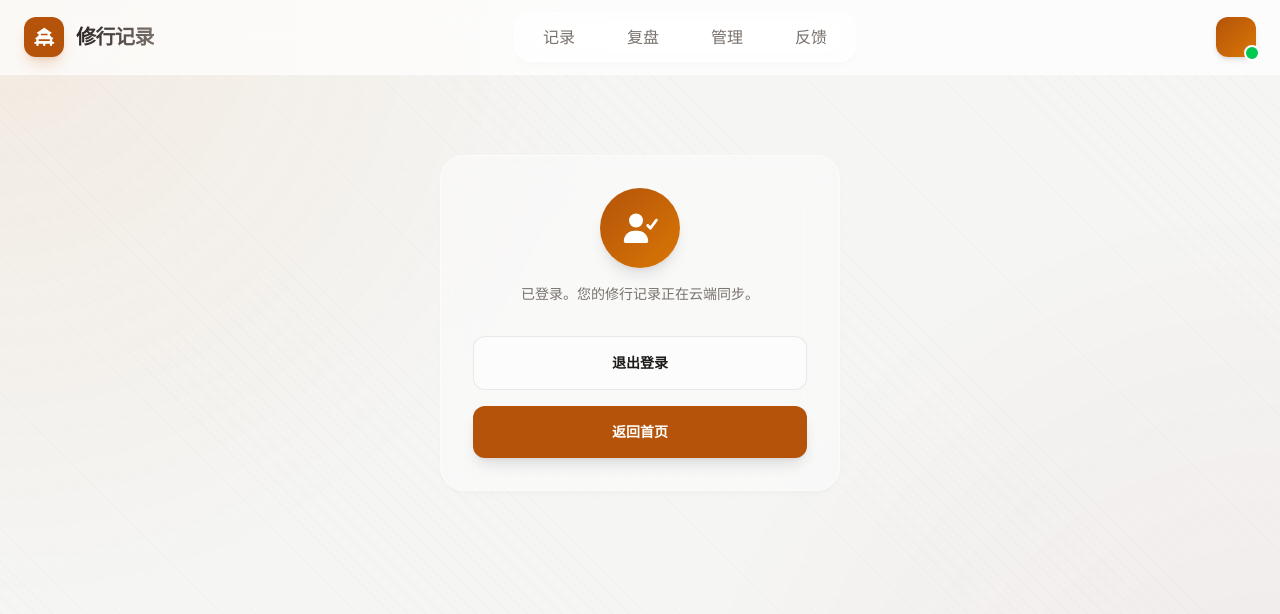
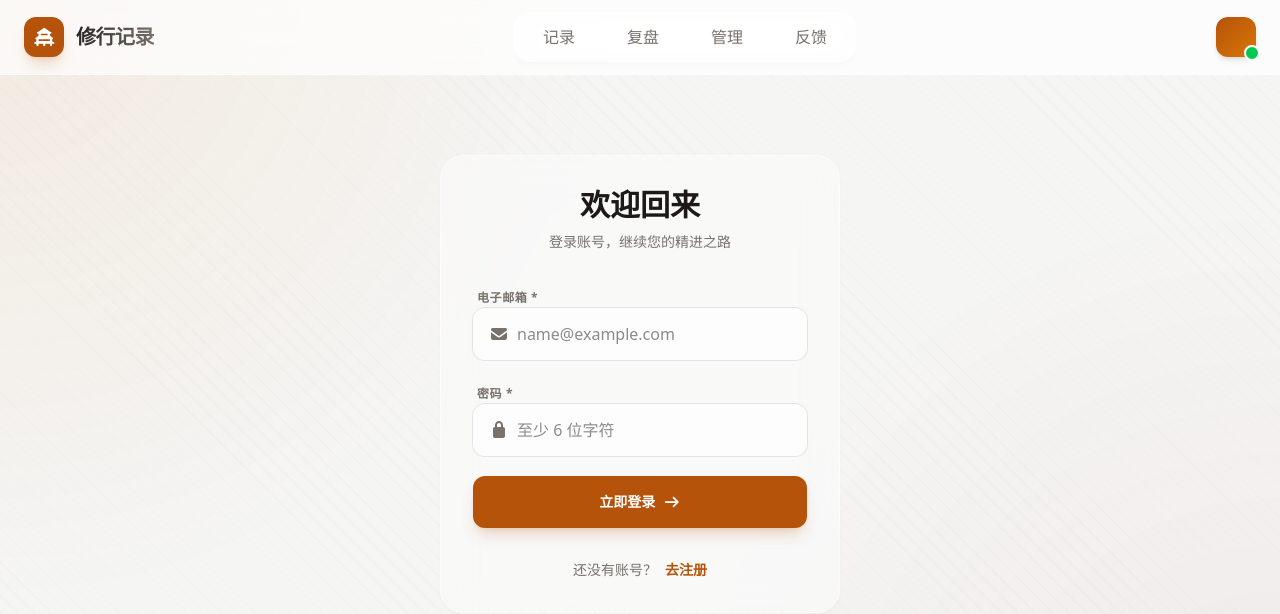
Before and after one commit to Zhiyuan95/PTXMB, a Next.js app: page /auth in a window 1280 px wide. Shown: the top 614 px of the page. Built offline with nearby package versions, Linux system fonts and the light colour scheme; no server answers.

Commit message:
feat: Add Supabase authentication with dedicated login/registration pages and update PWA dependencies.

```diff
--- a/app/auth/page.tsx
+++ b/app/auth/page.tsx
@@ -8,180 +8,179 @@ import { FontAwesomeIcon } from "@fortawesome/react-fontawesome";
 import {
   faEnvelope,
   faLock,
-  faUserCheck,
-  faRightToBracket,
-  faCloudUploadAlt,
+  faUser,
+  faArrowRight
 } from "@fortawesome/free-solid-svg-icons";
 
 export default function AuthPage() {
-  const { user, signInWithEmail, signUpWithEmail, signOut } = useAuth();
-  const [isLoginMode, setIsLoginMode] = useState(false); // 默认显示注册/绑定，鼓励用户保存数据
+  const { signInWithEmail, signUpWithEmail } = useAuth();
+  const router = useRouter();
+
+  // 状态： "login" | "register"
+  const [mode, setMode] = useState<"login" | "register">("login");
+
+  const [name, setName] = useState("");
   const [email, setEmail] = useState("");
   const [password, setPassword] = useState("");
+
   const [loading, setLoading] = useState(false);
   const [error, setError] = useState<string | null>(null);
-  const [message, setMessage] = useState<string | null>(null);
-  const router = useRouter();
+  const [successMsg, setSuccessMsg] = useState<string | null>(null);
 
   const handleSubmit = async (e: React.FormEvent) => {
     e.preventDefault();
     setLoading(true);
     setError(null);
-    setMessage(null);
+    setSuccessMsg(null);
 
     try {
-      if (isLoginMode) {
-        // 登录逻辑
+      if (mode === "login") {
+        // 登录
         const { error } = await signInWithEmail(email, password);
         if (error) throw error;
-        router.push("/"); // 登录成功回首页
+        router.push("/"); // 登录成功跳转
       } else {
-        // 注册/绑定逻辑
-        const { error } = await signUpWithEmail(email, password);
+        // 注册
+        if (!name.trim()) throw new Error("请输入您的称呼");
+
+        const { error } = await signUpWithEmail(email, password, name);
         if (error) throw error;
-        setMessage(
-          "账号绑定成功！请检查邮箱进行验证（如需要），您的数据已保存。",
-        );
+
+        // 注册成功后，通常 Supabase 默认开启邮箱验证。
+        // 如果你关闭了邮箱验证，可以直接登录。
+        // 这里假设需要验证，或者直接提示用户。
+        setSuccessMsg("注册成功！");
+        // 如果 Supabase 设置为不需要验证邮箱即可登录，这里可以自动登录，或者切回登录页
+        // router.push("/");
       }
     } catch (err: any) {
-      setError(
-        err.message === "User already registered"
-          ? "该邮箱已被注册，请切换到登录模式。"
-          : err.message,
-      );
+      setError(err.message || "发生错误，请重试");
     } finally {
       setLoading(false);
     }
   };
-
-  const isAnonymous = user?.is_anonymous;
 
   return (
     <div className="min-h-screen pb-20 font-sans bg-[color:var(--background)]">
       <Navigation />
 
       <main className="max-w-md mx-auto px-6 pt-12">
-        <div className="glass-card p-8 rounded-3xl animate-fade-in">
-          {/* 用户状态头 */}
-          <div className="text-center mb-8">
-            <div className="w-20 h-20 mx-auto rounded-full bg-gradient-to-br from-[color:var(--primary)] to-[color:var(--accent)] flex items-center justify-center text-white text-3xl font-bold shadow-lg mb-4">
-              {isAnonymous ? "?" : <FontAwesomeIcon icon={faUserCheck} />}
-            </div>
-            <h2 className="font-display text-2xl font-bold text-[color:var(--ink)]">
-              {isAnonymous ? "游客模式" : user?.email}
+        <div className="glass-card p-8 rounded-3xl animate-fade-in shadow-xl border border-white/40">
+
+          {/* 标题区 */}
+          <div className="mb-8 text-center">
+            <h2 className="font-display text-3xl font-bold text-[color:var(--ink)] mb-2">
+              {mode === "login" ? "欢迎回来" : "加入修行"}
             </h2>
-            <p className="text-sm text-[color:var(--muted)] mt-2">
-              {isAnonymous
-                ? "当前数据仅保存在此设备。建议绑定邮箱以永久保存。"
-                : "已登录。您的修行记录正在云端同步。"}
+            <p className="text-[color:var(--muted)] text-sm">
+              {mode === "login"
+                ? "登录账号，继续您的精进之路"
+                : "创建账号，开始记录每一份功德"}
             </p>
           </div>
 
-          {!isAnonymous && !error && !message ? (
-            <div className="space-y-4">
-              <button
-                onClick={() => signOut()}
-                className="w-full rounded-xl border border-[color:var(--line)] bg-white/50 py-4 text-sm font-bold text-[color:var(--ink)] hover:bg-white transition-all"
-              >
-                退出登录
-              </button>
-              <button
-                onClick={() => router.push("/")}
-                className="w-full rounded-xl bg-[color:var(--primary)] py-4 text-sm font-bold text-white shadow-lg hover:opacity-90 transition-all"
-              >
-                返回首页
-              </button>
+          {/* 表单 */}
+          <form onSubmit={handleSubmit} className="space-y-5">
+
+            {/* 只有注册模式显示名字输入 */}
+            {mode === "register" && (
+              <div className="space-y-1 animate-fade-in">
+                <label className="text-xs font-bold text-[color:var(--muted)] uppercase tracking-wider ml-1">
+                  怎么称呼您 *
+                </label>
+                <div className="relative">
+                  <FontAwesomeIcon icon={faUser} className="absolute left-4 top-1/2 -translate-y-1/2 text-[color:var(--muted)]" />
+                  <input
+                    type="text"
+                    required
+                    value={name}
+                    onChange={(e) => setName(e.target.value)}
+                    placeholder="您的法名或昵称"
+                    className="w-full rounded-xl border-0 bg-white/60 pl-11 pr-4 py-3.5 text-[color:var(--ink)] ring-1 ring-[color:var(--line)] focus:ring-2 focus:ring-[color:var(--primary)] transition-all"
+                  />
                 </div>
-          ) : (
-            <>
-              {/* 切换 Tab */}
-              <div className="flex p-1 bg-[color:var(--surface-strong)] rounded-xl mb-6">
-                <button
-                  onClick={() => {
-                    setIsLoginMode(false);
-                    setError(null);
-                  }}
-                  className={`flex-1 py-2.5 text-sm font-bold rounded-lg transition-all ${!isLoginMode ? "bg-white text-[color:var(--primary)] shadow-sm" : "text-[color:var(--muted)] hover:text-[color:var(--ink)]"}`}
-                >
-                  <FontAwesomeIcon icon={faCloudUploadAlt} className="mr-2" />
-                  保存数据 (注册)
-                </button>
-                <button
-                  onClick={() => {
-                    setIsLoginMode(true);
-                    setError(null);
-                  }}
-                  className={`flex-1 py-2.5 text-sm font-bold rounded-lg transition-all ${isLoginMode ? "bg-white text-[color:var(--primary)] shadow-sm" : "text-[color:var(--muted)] hover:text-[color:var(--ink)]"}`}
-                >
-                  <FontAwesomeIcon icon={faRightToBracket} className="mr-2" />
-                  切换账号 (登录)
-                </button>
               </div>
+            )}
 
-              {/* 提示信息 */}
-              <div className="mb-6 text-xs leading-relaxed p-4 rounded-xl bg-[color:var(--surface-strong)] text-[color:var(--muted)]">
-                {isLoginMode
-                  ? "注意：登录其他账号后，当前未保存的游客数据将被覆盖（不会丢失，但需退出登录找回）。"
-                  : "将当前的修行记录绑定到新邮箱。绑定后，您可以在任何设备上登录并同步数据。"}
-              </div>
-
-              <form onSubmit={handleSubmit} className="space-y-4">
+            <div className="space-y-1">
+              <label className="text-xs font-bold text-[color:var(--muted)] uppercase tracking-wider ml-1">
+                电子邮箱 *
+              </label>
               <div className="relative">
-                  <FontAwesomeIcon
-                    icon={faEnvelope}
-                    className="absolute left-4 top-1/2 -translate-y-1/2 text-[color:var(--muted)]"
-                  />
+                <FontAwesomeIcon icon={faEnvelope} className="absolute left-4 top-1/2 -translate-y-1/2 text-[color:var(--muted)]" />
                 <input
                   type="email"
                   required
-                    placeholder="邮箱地址"
                   value={email}
                   onChange={(e) => setEmail(e.target.value)}
-                    className="w-full rounded-xl border-0 bg-white/50 pl-11 pr-4 py-4 text-[color:var(--ink)] ring-1 ring-[color:var(--line)] focus:ring-2 focus:ring-[color:var(--primary)]"
+                  placeholder="name@example.com"
+                  className="w-full rounded-xl border-0 bg-white/60 pl-11 pr-4 py-3.5 text-[color:var(--ink)] ring-1 ring-[color:var(--line)] focus:ring-2 focus:ring-[color:var(--primary)] transition-all"
                 />
               </div>
+            </div>
+
+            <div className="space-y-1">
+              <label className="text-xs font-bold text-[color:var(--muted)] uppercase tracking-wider ml-1">
+                密码 *
+              </label>
               <div className="relative">
-                  <FontAwesomeIcon
-                    icon={faLock}
-                    className="absolute left-4 top-1/2 -translate-y-1/2 text-[color:var(--muted)]"
-                  />
+                <FontAwesomeIcon icon={faLock} className="absolute left-4 top-1/2 -translate-y-1/2 text-[color:var(--muted)]" />
                 <input
                   type="password"
                   required
-                    placeholder="密码 (至少6位)"
                   minLength={6}
                   value={password}
                   onChange={(e) => setPassword(e.target.value)}
-                    className="w-full rounded-xl border-0 bg-white/50 pl-11 pr-4 py-4 text-[color:var(--ink)] ring-1 ring-[color:var(--line)] focus:ring-2 focus:ring-[color:var(--primary)]"
+                  placeholder="至少 6 位字符"
+                  className="w-full rounded-xl border-0 bg-white/60 pl-11 pr-4 py-3.5 text-[color:var(--ink)] ring-1 ring-[color:var(--line)] focus:ring-2 focus:ring-[color:var(--primary)] transition-all"
                 />
               </div>
+            </div>
 
+            {/* 错误/成功提示 */}
             {error && (
-                  <div className="text-xs text-red-500 bg-red-50 p-3 rounded-lg">
-                    {error}
+              <div className="text-xs text-red-600 bg-red-50 p-3 rounded-xl border border-red-100 flex items-center gap-2">
+                ⚠️ {error}
+              </div>
+            )}
+            {successMsg && (
+              <div className="text-xs text-green-600 bg-green-50 p-3 rounded-xl border border-green-100 flex items-center gap-2">
+                ✅ {successMsg}
               </div>
             )}
 
-                {message && (
-                  <div className="text-xs text-green-600 bg-green-50 p-3 rounded-lg">
-                    {message}
-                  </div>
-                )}
-
+            {/* 提交按钮 */}
             <button
               disabled={loading}
               type="submit"
-                  className="w-full rounded-xl bg-[color:var(--primary)] py-4 text-sm font-bold text-white shadow-xl shadow-primary/20 hover:scale-[1.01] active:scale-[0.99] transition-all disabled:opacity-70 disabled:cursor-not-allowed"
+              className="w-full rounded-xl bg-[color:var(--primary)] py-4 text-sm font-bold text-white shadow-lg shadow-primary/20 hover:bg-[color:var(--primary-dark)] hover:scale-[1.01] active:scale-[0.99] transition-all disabled:opacity-70 disabled:cursor-not-allowed flex items-center justify-center gap-2"
             >
-                  {loading
-                    ? "处理中..."
-                    : isLoginMode
-                      ? "立即登录"
-                      : "确认绑定"}
+              {loading ? "处理中..." : (
+                <>
+                  {mode === "login" ? "立即登录" : "注册账号"}
+                  <FontAwesomeIcon icon={faArrowRight} />
+                </>
+              )}
             </button>
           </form>
-            </>
-          )}
+
+          {/* 切换模式 */}
+          <div className="mt-8 text-center">
+            <p className="text-sm text-[color:var(--muted)]">
+              {mode === "login" ? "还没有账号？" : "已有账号？"}
+              <button
+                onClick={() => {
+                  setMode(mode === "login" ? "register" : "login");
+                  setError(null);
+                  setSuccessMsg(null);
+                }}
+                className="ml-2 font-bold text-[color:var(--primary)] hover:underline focus:outline-none"
+              >
+                {mode === "login" ? "去注册" : "去登录"}
+              </button>
+            </p>
+          </div>
+
         </div>
       </main>
     </div>
--- a/app/layout.tsx
+++ b/app/layout.tsx
@@ -12,8 +12,8 @@ export const metadata: Metadata = {
   viewport: {
     width: "device-width",
     initialScale: 1,
-    maximumScale: 5,
-    userScalable: true,
+    maximumScale: 1,
+    userScalable: false,
   },
   appleWebApp: {
     capable: true,
--- a/app/providers/auth-provider.tsx
+++ b/app/providers/auth-provider.tsx
@@ -16,18 +16,19 @@ interface AuthContextType {
   user: User | null;
   session: Session | null;
   isLoading: boolean;
-  signInAnonymously: () => Promise<void>;
   signOut: () => Promise<void>;
-  // 新增方法
   signInWithEmail: (email: string, password: string) => Promise<{ error: any }>;
-  signUpWithEmail: (email: string, password: string) => Promise<{ error: any }>;
+  signUpWithEmail: (
+    email: string,
+    password: string,
+    name: string,
+  ) => Promise<{ error: any }>;
 }
 
 const AuthContext = createContext<AuthContextType>({
   user: null,
   session: null,
   isLoading: true,
-  signInAnonymously: async () => {},
   signOut: async () => {},
   signInWithEmail: async () => ({ error: null }),
   signUpWithEmail: async () => ({ error: null }),
@@ -40,15 +41,7 @@ export function AuthProvider({ children }: { children: ReactNode }) {
   const supabase = createClient();
   const router = useRouter();
 
-  const signInAnonymously = useCallback(async () => {
-    try {
-      const { error } = await supabase.auth.signInAnonymously();
-      if (error) throw error;
-    } catch (error) {
-      console.error("Error signing in anonymously:", error);
-    }
-  }, [supabase]);
-
+  // 退出登录
   const signOut = useCallback(async () => {
     await supabase.auth.signOut();
     setUser(null);
@@ -56,46 +49,41 @@ export function AuthProvider({ children }: { children: ReactNode }) {
     router.refresh(); // 刷新页面以清除缓存数据
   }, [supabase, router]);
 
-  // 新增：邮箱登录
-  const signInWithEmail = useCallback(async (email: string, password: string) => {
+  // 邮箱登录
+  const signInWithEmail = useCallback(
+    async (email: string, password: string) => {
       const { error } = await supabase.auth.signInWithPassword({
         email,
         password,
       });
       return { error };
-  }, [supabase]);
+    },
+    [supabase],
+  );
 
-  // 新增：注册/绑定邮箱 (将匿名用户升级为永久用户)
-  const signUpWithEmail = useCallback(async (email: string, password: string) => {
-    // 检查当前是否为匿名用户
-    const isAnonymous = user?.is_anonymous;
-
-    if (isAnonymous) {
-      // 如果是匿名用户，我们使用 updateUser 来保留当前数据并绑定邮箱
-      const { error } = await supabase.auth.updateUser({
-        email: email,
-        password: password,
-      });
-      return { error };
-    } else {
-      // 如果没有用户或已是正式用户（理论上不应发生，除非直接调API），走普通注册流程
+  // 注册（带名字）
+  const signUpWithEmail = useCallback(
+    async (email: string, password: string, name: string) => {
       const { error } = await supabase.auth.signUp({
         email,
         password,
+        options: {
+          data: {
+            full_name: name, // 关键：这里的数据会被存入 raw_user_meta_data
+          },
+        },
       });
       return { error };
-    }
-  }, [supabase, user]);
+    },
+    [supabase],
+  );
 
   useEffect(() => {
-    // Check active session
+    // 检查活动会话
     supabase.auth.getSession().then(({ data: { session } }) => {
       setSession(session);
       setUser(session?.user ?? null);
-      if (!session) {
-        // Auto sign-in anonymously if no session
-        signInAnonymously();
-      }
+      // 删除：如果无会话，不再自动匿名登录，而是保持未登录状态
       setIsLoading(false);
     });
 
@@ -106,18 +94,25 @@ export function AuthProvider({ children }: { children: ReactNode }) {
       setSession(session);
       setUser(session?.user ?? null);
       setIsLoading(false);
-      // 当用户状态改变时（例如从匿名变为登录），刷新页面以确保数据（如React Query缓存）更新
-      if (_event === 'SIGNED_IN' || _event === 'SIGNED_OUT') {
+      // 当用户状态改变时（登录/退出），刷新页面
+      if (_event === "SIGNED_IN" || _event === "SIGNED_OUT") {
         router.refresh();
       }
     });
 
     return () => subscription.unsubscribe();
-  }, [supabase, signInAnonymously, router]);
+  }, [supabase, router]);
 
   return (
     <AuthContext.Provider
-      value={{ user, session, isLoading, signInAnonymously, signOut, signInWithEmail, signUpWithEmail }}
+      value={{
+        user,
+        session,
+        isLoading,
+        signOut,
+        signInWithEmail,
+        signUpWithEmail,
+      }}
     >
       {children}
     </AuthContext.Provider>
```
Also changed, not shown: app/components/user-avatar.tsx (added, +65 -0 lines), build_log.txt (deleted). Lines whose indentation alone changed are shown as unchanged.
